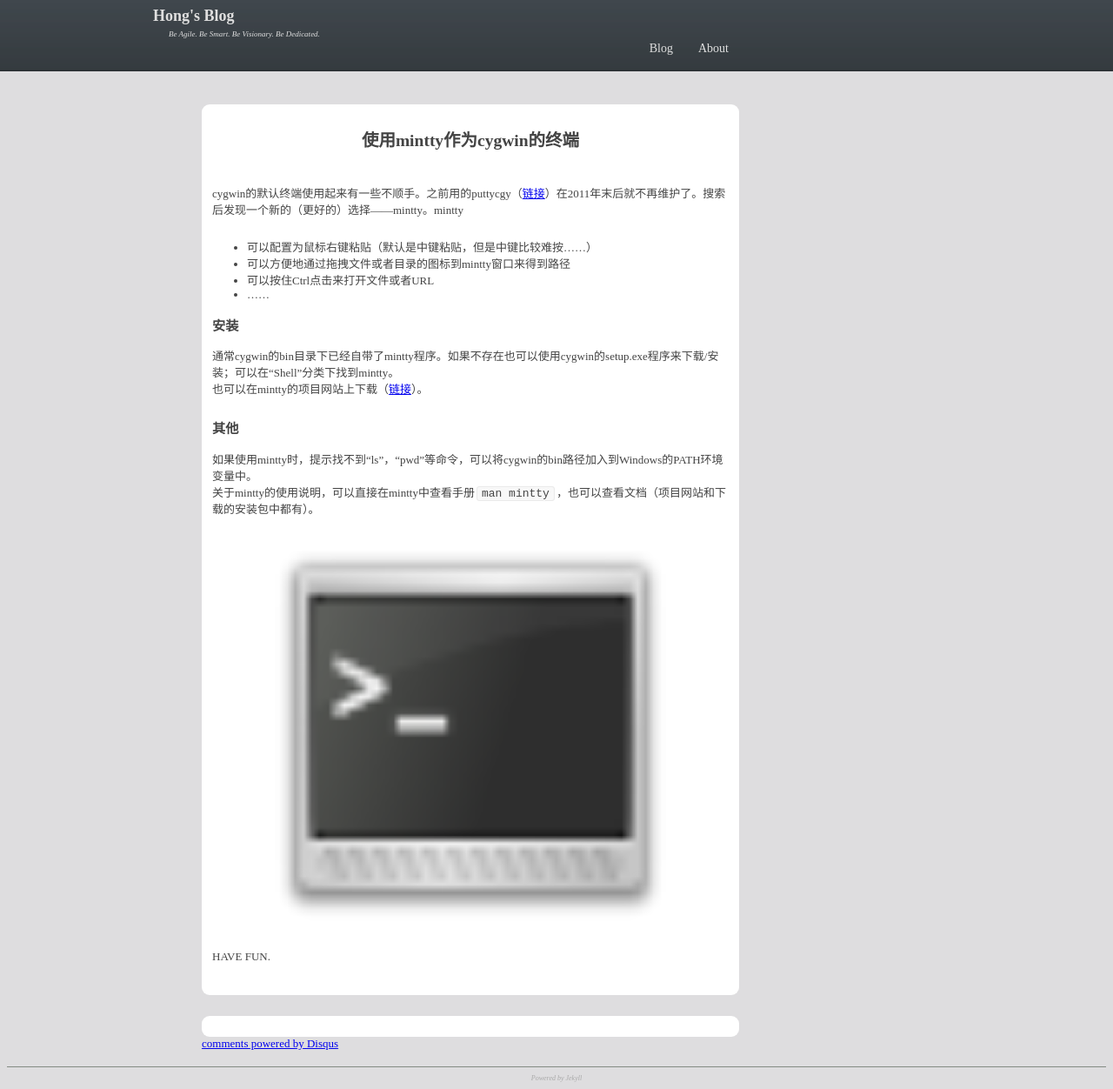
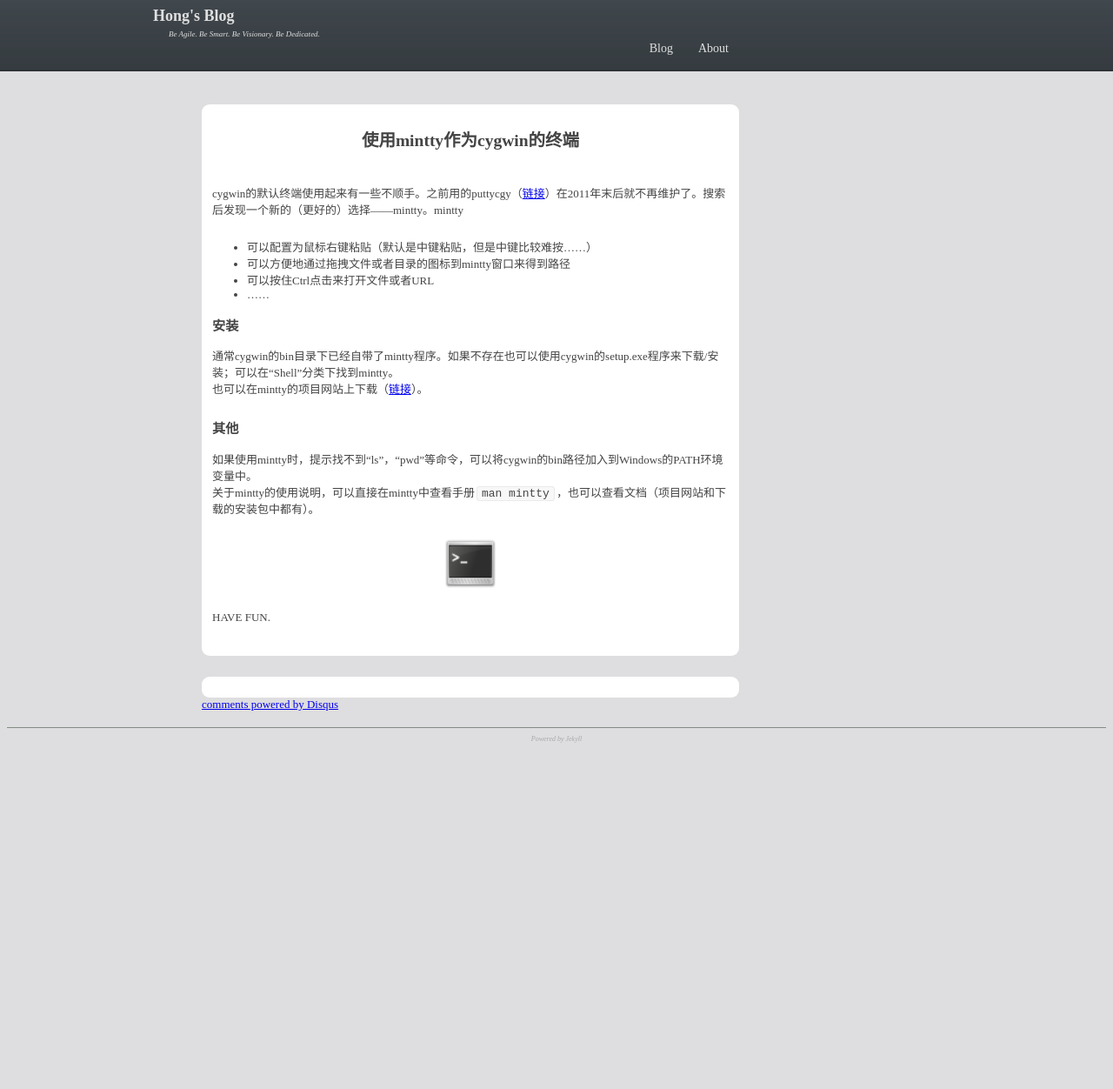
Before and after one commit to RockHong/rockhong.github.com, a Jekyll site: the page built from _posts/2014-03-20-mintty-as-cygwin-terminal.md, in a window 1280 px wide. Shown: the whole page at 87% size. Built offline with Jekyll 4.4.1, drawn with Linux system fonts in a browser that asks for light colours; comment, search, counter and statistics services are not loaded; after the commit the page ends 900 px from its top, so only the background shows below that.

Commit message:
post: using inline hmtl and css

```diff
--- a/_posts/2014-03-20-mintty-as-cygwin-terminal.md
+++ b/_posts/2014-03-20-mintty-as-cygwin-terminal.md
@@ -28,6 +28,6 @@ cygwin的默认终端使用起来有一些不顺手。之前用的puttycgy（[
 如果使用mintty时，提示找不到“ls”，“pwd”等命令，可以将cygwin的bin路径加入到Windows的PATH环境变量中。
 关于mintty的使用说明，可以直接在mintty中查看手册`man mintty`，也可以查看文档（项目网站和下载的安装包中都有）。
 
-![Mintty logo](../images/blog/{{ page.image }} "mintty logo")
+<img src="../images/blog/mintty_logo.png" alt="Mintty logo" title="mintty logo" style="    width: 60px; display: block; margin-left: auto; margin-right: auto;">
 
 HAVE FUN.
```
